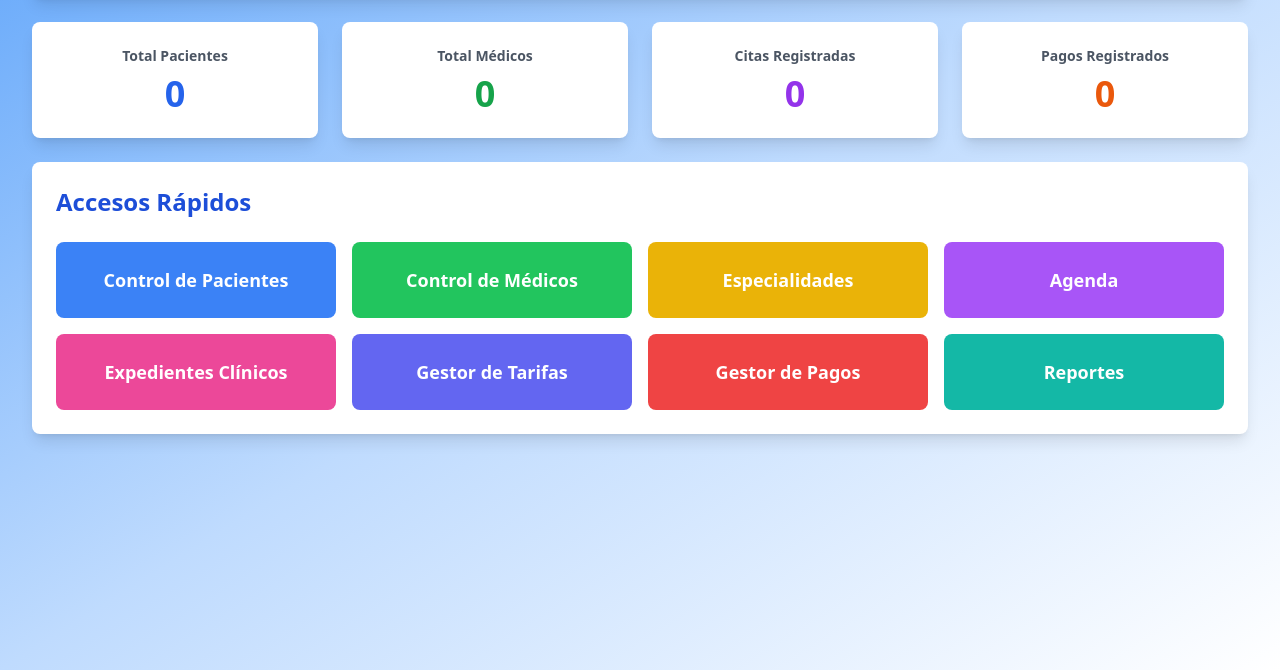
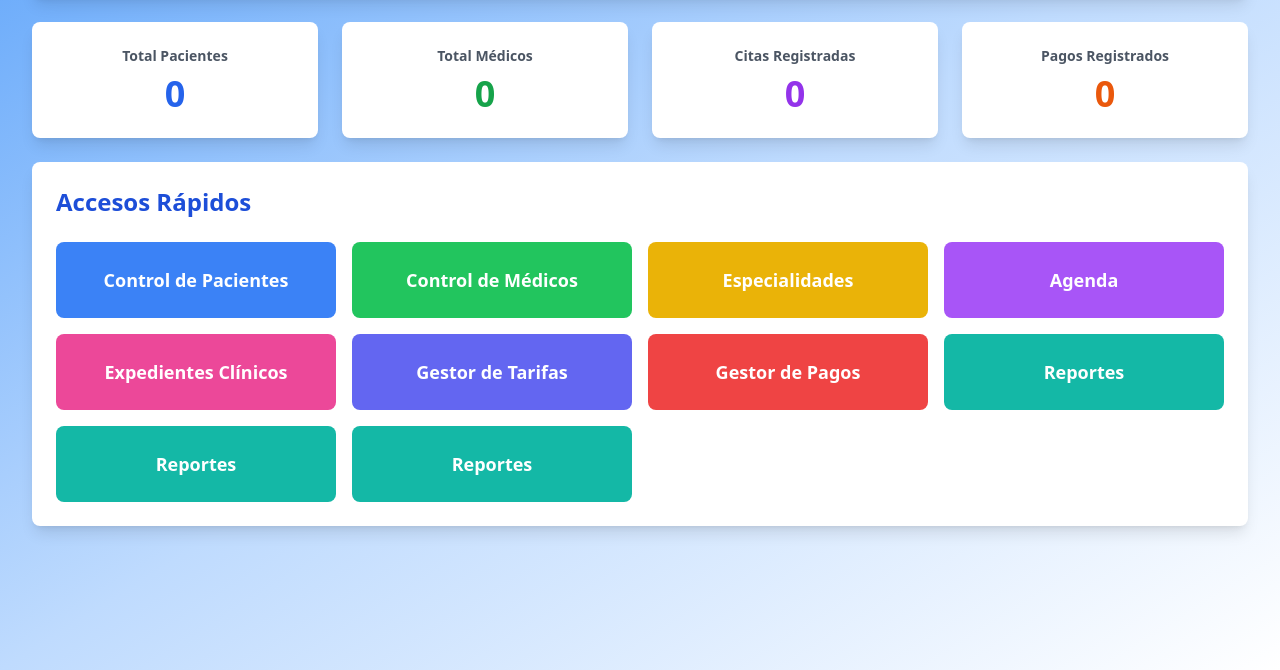
Before and after one commit to bazbalderas/2430204-AW, a website: page Práctica 9/Dashboard/dashboard.html in a window 1280 px wide. Shown: the part 130-800 px from the top of the page. Drawn offline with nearby package versions, Linux system fonts and the light colour scheme.

Commit message:
[Update] se modifico el dashboard porque no tenia ruta hacia el apartado de usuarios y reportes

```diff
--- a/Práctica 9/Dashboard/dashboard.html
+++ b/Práctica 9/Dashboard/dashboard.html
@@ -66,6 +66,12 @@
                 <a href="/Práctica 9/Reportes/reportes.html" class="bg-teal-500 text-white p-6 rounded-lg text-center">
                     <p class="font-bold text-lg">Reportes</p>
                 </a>
+                                <a href="/Práctica 9/Reportes/reportes.html" class="bg-teal-500 text-white p-6 rounded-lg text-center">
+                    <p class="font-bold text-lg">Reportes</p>
+                </a>
+                                <a href="/Práctica 9/Usuarios/usuarios.html" class="bg-teal-500 text-white p-6 rounded-lg text-center">
+                    <p class="font-bold text-lg">Reportes</p>
+                </a>
             </div>
         </div>
     </div>
```
